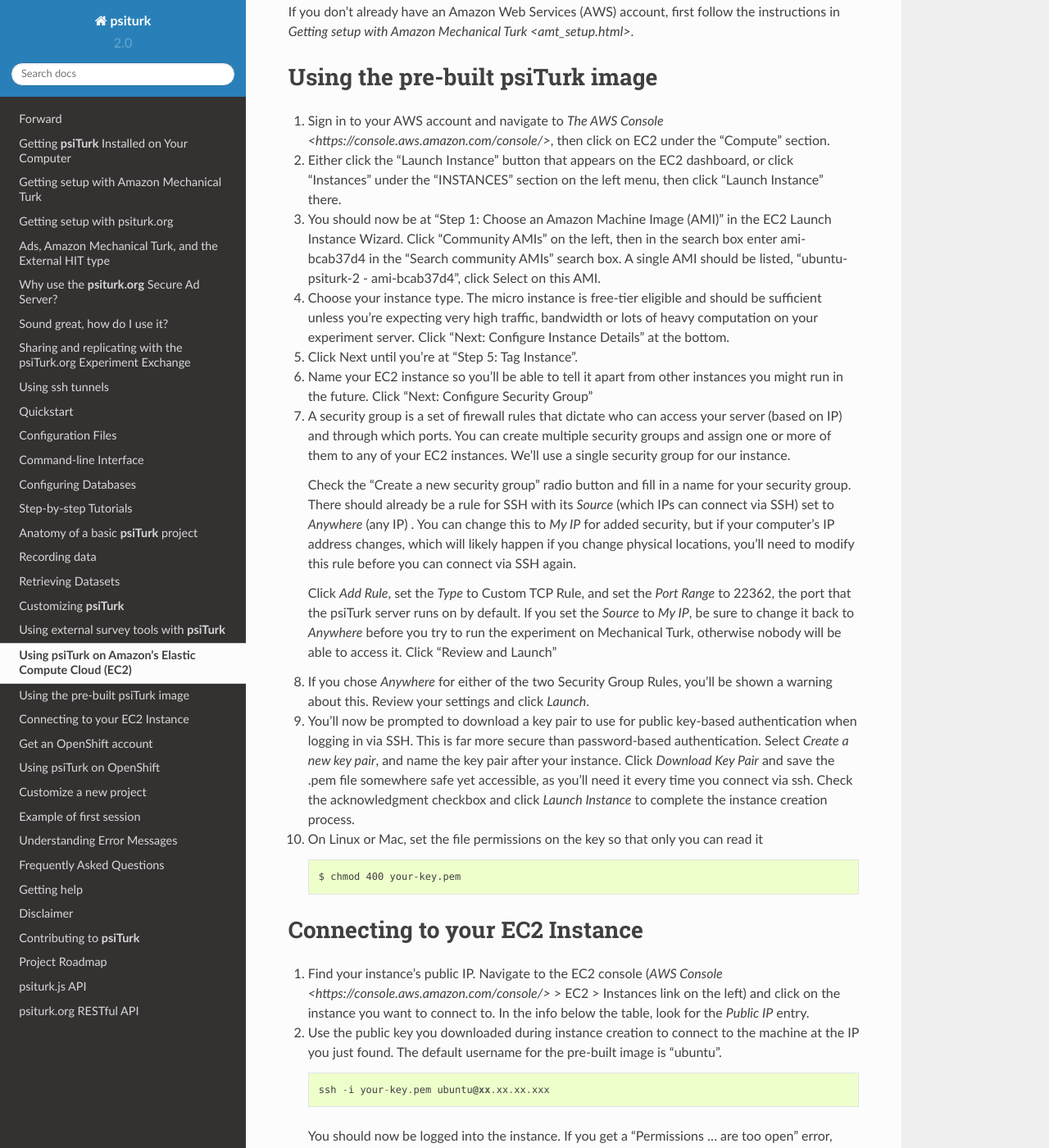
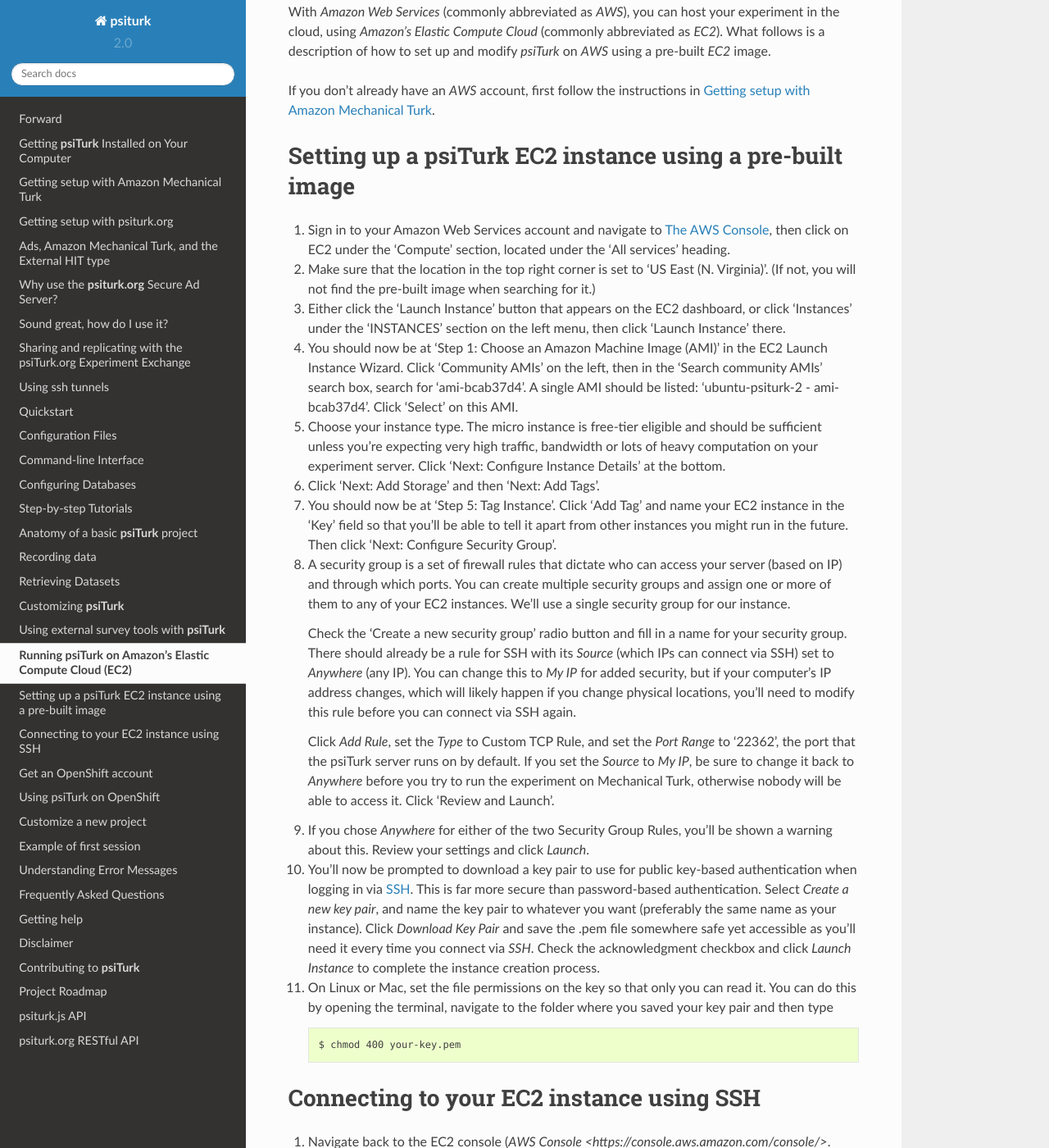
Before and after one commit to NYUCCL/psiTurk, a Sphinx documentation site: the page built from doc/amazon_ec2.rst, in a window 1280 px wide and 1400 px high, scrolled down 194 px. Shown: the whole window at 82% size. Built offline with Sphinx 7.4.7 and the Read the Docs theme 2.0.0, drawn with Linux system fonts in a browser that asks for light colours; some of the changed text lies outside the part shown.

Commit message:
Updated the content and formating
I've gone through and updated both the content and the formating of this whole document. Most notably, I added that you need to have the location set to "US East" in order to find to the pre-built image at all.

I also really think it should be linked to in the quickstart (see issue #306).

```diff
--- a/doc/amazon_ec2.rst
+++ b/doc/amazon_ec2.rst
@@ -1,87 +1,75 @@
-=======================================================
- Using psiTurk on Amazon's Elastic Compute Cloud (EC2)
-=======================================================
+=========================================================
+ Running psiTurk on Amazon's Elastic Compute Cloud (EC2)
+=========================================================
 
-If you don't already have an Amazon Web Services (AWS) account, first follow the
-instructions in `Getting setup with Amazon Mechanical Turk <amt_setup.html>`.
+With `Amazon Web Services` (commonly abbreviated as `AWS`), you can host your experiment in the cloud, using `Amazon's Elastic Compute Cloud` (commonly abbreviated as `EC2`). What follows is a description of how to set up and modify `psiTurk` on `AWS` using a pre-built `EC2` image.
 
-===================================
- Using the pre-built psiTurk image
-===================================
+If you don't already have an `AWS` account, first follow the
+instructions in `Getting setup with Amazon Mechanical Turk <amt_setup.html>`_.
 
-1. Sign in to your AWS account and navigate to `The AWS Console
-   <https://console.aws.amazon.com/console/>`, then click on EC2 under the
-   "Compute" section.
+===========================================================
+ Setting up a psiTurk EC2 instance using a pre-built image
+===========================================================
 
-2. Either click the "Launch Instance" button that appears on the EC2 dashboard,
-   or click "Instances" under the "INSTANCES" section on the left menu, then
-   click "Launch Instance" there.
+#. Sign in to your Amazon Web Services account and navigate to `The AWS Console <https://console.aws.amazon.com/console/>`_, then click on EC2 under the 'Compute' section, located under the 'All services' heading.
 
-3. You should now be at "Step 1: Choose an Amazon Machine Image (AMI)" in the
-   EC2 Launch Instance Wizard. Click "Community AMIs" on the left, then in the
-   search box enter ami-bcab37d4 in the "Search community AMIs" search box. A
-   single AMI should be listed, "ubuntu-psiturk-2 - ami-bcab37d4", click Select
+#. Make sure that the location in the top right corner is set to 'US East (N. Virginia)'. (If not, you will not find the pre-built image when searching for it.)
+
+#. Either click the 'Launch Instance' button that appears on the EC2 dashboard,
+   or click 'Instances' under the 'INSTANCES' section on the left menu, then
+   click 'Launch Instance' there.
+
+#. You should now be at 'Step 1: Choose an Amazon Machine Image (AMI)' in the
+   EC2 Launch Instance Wizard. Click 'Community AMIs' on the left, then in the 'Search community AMIs'
+   search box, search for 'ami-bcab37d4'. A
+   single AMI should be listed: 'ubuntu-psiturk-2 - ami-bcab37d4'. Click 'Select'
    on this AMI.
 
-4. Choose your instance type. The micro instance is free-tier eligible and
+#. Choose your instance type. The micro instance is free-tier eligible and
    should be sufficient unless you're expecting very high traffic, bandwidth or
-   lots of heavy computation on your experiment server. Click "Next: Configure
-   Instance Details" at the bottom.
+   lots of heavy computation on your experiment server. Click 'Next: Configure
+   Instance Details' at the bottom.
 
-5. Click Next until you're at "Step 5: Tag Instance".
+#. Click 'Next: Add Storage' and then 'Next: Add Tags'.
 
-6. Name your EC2 instance so you'll be able to tell it apart from other
-   instances you might run in the future. Click "Next: Configure Security Group"
+#. You should now be at 'Step 5: Tag Instance'. Click 'Add Tag' and name your EC2 instance in the 'Key' field so that you'll be able to tell it apart from other instances you might run in the future. Then click 'Next: Configure Security Group'.
 
-7. A security group is a set of firewall rules that dictate who can access your
-   server (based on IP) and through which ports. You can create multiple
-   security groups and assign one or more of them to any of your EC2 instances.
-   We'll use a single security group for our instance.
+#. A security group is a set of firewall rules that dictate who can access your server (based on IP) and through which ports. You can create multiple security groups and assign one or more of them to any of your EC2 instances. We'll use a single security group for our instance.
 
-   Check the "Create a new security group" radio button and fill in a name for
+   Check the 'Create a new security group' radio button and fill in a name for
    your security group. There should already be a rule for SSH with its `Source`
-   (which IPs can connect via SSH) set to `Anywhere` (any IP) . You can change
+   (which IPs can connect via SSH) set to `Anywhere` (any IP). You can change
    this to `My IP` for added security, but if your computer's IP address
    changes, which will likely happen if you change physical locations, you'll
    need to modify this rule before you can connect via SSH again.
 
    Click `Add Rule`, set the `Type` to Custom TCP Rule, and set the `Port Range`
-   to 22362, the port that the psiTurk server runs on by default. If you set the
+   to '22362', the port that the psiTurk server runs on by default. If you set the
    `Source` to `My IP`, be sure to change it back to `Anywhere` before you try
    to run the experiment on Mechanical Turk, otherwise nobody will be able to
-   access it. Click "Review and Launch"
+   access it. Click 'Review and Launch'.
 
-8. If you chose `Anywhere` for either of the two Security Group Rules, you'll be
-   shown a warning about this. Review your settings and click `Launch`.
+#. If you chose `Anywhere` for either of the two Security Group Rules, you'll be shown a warning about this. Review your settings and click `Launch`.
 
-9. You'll now be prompted to download a key pair to use for public key-based
-   authentication when logging in via SSH. This is far more secure than
-   password-based authentication. Select `Create a new key pair`, and name the
-   key pair after your instance. Click `Download Key Pair` and save the .pem file
-   somewhere safe yet accessible, as you'll need it every time you connect via
-   ssh. Check the acknowledgment checkbox and click `Launch Instance` to
-   complete the instance creation process.
+#. You'll now be prompted to download a key pair to use for public key-based authentication when logging in via `SSH <https://en.wikipedia.org/wiki/Secure_Shell>`_. This is far more secure than password-based authentication. Select `Create a new key pair`, and name the key pair to whatever you want (preferably the same name as your instance). Click `Download Key Pair` and save the .pem file somewhere safe yet accessible as you'll need it every time you connect via `SSH`. Check the acknowledgment checkbox and click `Launch Instance` to complete the instance creation process.
 
-10. On Linux or Mac, set the file permissions on the key so that only you can
-    read it ::
+#. On Linux or Mac, set the file permissions on the key so that only you can read it. You can do this by opening the terminal, navigate to the folder where you saved your key pair and then type ::
 
      $ chmod 400 your-key.pem
 
-=================================
- Connecting to your EC2 Instance
-=================================
+===========================================
+ Connecting to your EC2 instance using SSH
+===========================================
 
-1. Find your instance's public IP. Navigate to the EC2 console (`AWS Console
-   <https://console.aws.amazon.com/console/>` > EC2 > Instances link on the
-   left) and click on the instance you want to connect to. In the info below the
-   table, look for the `Public IP` entry.
+#. Navigate back to the EC2 console (`AWS Console
+   <https://console.aws.amazon.com/console/>`. Then click on "Instances" under the "INSTANCES" section on the left menu and click in the checkbox for the instance that you want to connect to. In the info appearing at the bottom, look for the `IPv4 Public IP` entry.
 
-2. Use the public key you downloaded during instance creation to connect to the
-   machine at the IP you just found. The default username for the pre-built
-   image is "ubuntu". ::
+#. Use the public key you downloaded during instance creation to connect to the
+   machine at the public IP you just found. The default username for the pre-built
+   image is `ubuntu`. On `Linux` or `MacOS`, open up a terminal session, navigate to the folder where you saved your key pair and type ::
 
-     ssh -i your-key.pem ubuntu@xx.xx.xx.xxx
+     ssh -i your-key.pem.txt ubuntu@xx.xx.xx.xxx
 
-   You should now be logged into the instance. If you get a "Permissions ... are
-   too open" error, follow the chmod step in the instance setup instructions to
+   where `xx.xx.xx.xxx` should be replaced with the public IP you just found. Type `yes` when the system asks you whether to continue connecting. You should now be logged into the instance. If you get a `Permissions ... are
+   too open` error, follow the `chmod step` in the previous section to
    fix this.
```
